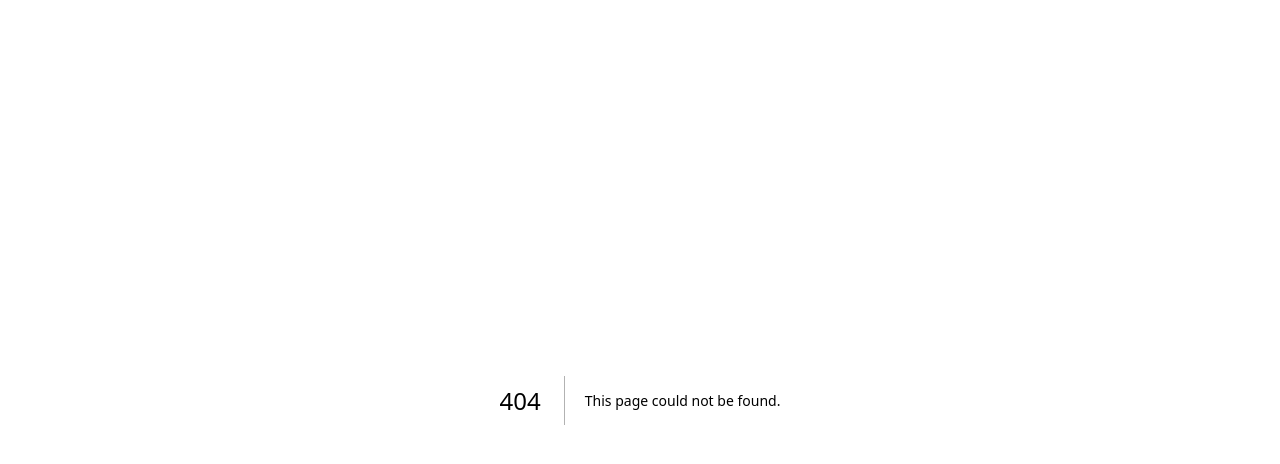
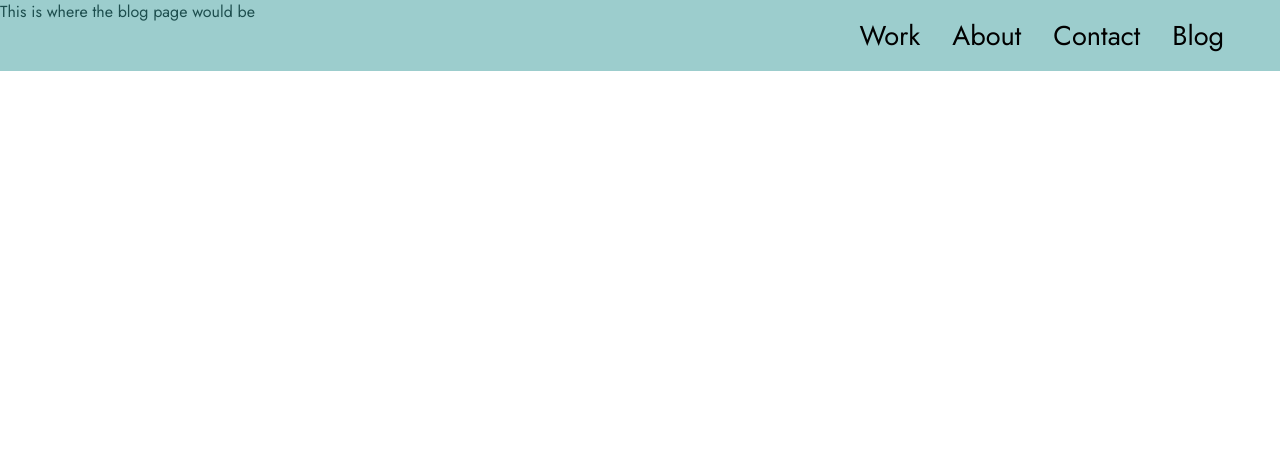
Before and after one commit to kswitch/my-portfolio, a Next.js app: page /blog in a window 1280 px wide. Before the commit this address had no page. Shown: the top 464 px of the page. Built offline with nearby package versions, Linux system fonts and the light colour scheme.

Commit message:
Added Navigation Bar

```diff
--- /dev/null
+++ b/components/navbar/Navbar.tsx
@@ -0,0 +1,13 @@
+import styles from "./navbar.module.css"
+import NavbarItem from "./NavbarItem";
+
+export default function Navbar(): JSX.Element {
+  return (
+    <nav className={styles.navbar}>
+        <NavbarItem value="Work" />
+        <NavbarItem value="About" />
+        <NavbarItem value="Contact" />
+        <NavbarItem value="Blog" />
+    </nav>
+);
+}
--- /dev/null
+++ b/components/navbar/NavbarItem.tsx
@@ -0,0 +1,14 @@
+import Link from "next/link";
+import styles from './nabaritem.module.css'
+
+export default function NavbarItem({value}:{value:string}): JSX.Element {
+    let link
+    if (value === 'Blog') {
+        link = value.toLowerCase()
+    }
+    else {
+        link = `#${value.toLowerCase()}`
+    }
+
+    return <Link href={`/${link}`} className={styles.navbarItem}>{value}</Link>
+}
--- /dev/null
+++ b/components/navbar/nabaritem.module.css
@@ -0,0 +1,13 @@
+.navbarItem {
+    color: black;
+}
+
+.navbarItem:hover {
+    border-bottom: 5px solid red;
+    transition: all 0.2s cubic-bezier(1, 0.68, 0.16, 0.9);
+    color: red;
+}
+
+.navbarItem:active {
+    color:red;
+}
--- /dev/null
+++ b/components/navbar/navbar.module.css
@@ -0,0 +1,24 @@
+.navbar {
+    display: flex;
+    padding: 1rem 1rem;
+    justify-content: space-around;
+    position: fixed;
+    width: 100vw;
+    font-size: 5vw;
+    background-color: rgba(58, 156, 156, 0.501);
+}
+@media (min-width: 400px) {
+    .navbar {
+        justify-content: flex-end;
+        gap: 1.5rem;
+        font-size: 125%;
+        padding-right: 2rem;
+    }
+}
+@media (min-width: 900px) {
+    .navbar {
+        gap: 2rem;
+        padding-right: 3.5rem;
+        font-size: 170%;
+    }
+}
--- a/pages/_app.tsx
+++ b/pages/_app.tsx
@@ -1,6 +1,13 @@
 import '@/styles/globals.css'
 import type { AppProps } from 'next/app'
+import Navbar from '@/components/navbar/Navbar'
+import { Fragment } from 'react'
 
 export default function App({ Component, pageProps }: AppProps) {
-  return <Component {...pageProps} />
+  return (
+    <Fragment>
+      <Navbar />
+      <Component {...pageProps} />
+    </Fragment>
+  )
 }
--- /dev/null
+++ b/pages/blog/index.tsx
@@ -0,0 +1,7 @@
+export default function Blog(): JSX.Element {
+    return (
+        <>
+            This is where the blog page would be
+        </>
+    )
+}
--- a/pages/index.tsx
+++ b/pages/index.tsx
@@ -15,7 +15,6 @@ export default function Home() {
         {/* <link></link> Remeber to put a fav icon here*/}
       </Head>
       <main>
-
       </main>
     </>
   )
--- a/styles/globals.css
+++ b/styles/globals.css
@@ -1,3 +1,17 @@
+@font-face {
+  font-family: 'Hk Grotesk';
+  font-style: normal;
+  font-weight: 400;
+  src: url('../fonts/HKGrotesk-Regular.woff') format('woff');
+}
+
+@font-face {
+  font-family: 'Jost';
+  font-style: normal;
+  font-weight: 400;
+  src: url('../fonts/Jost-Regular.ttf') format('woff');
+}
+
 * {
   box-sizing: border-box;
   padding: 0;
@@ -7,6 +21,7 @@
 html, body {
   max-width: 100vw;
   overflow-x: hidden;
+  font-family: 'Jost';
 }
 
 a {
```
Also changed, not shown: fonts/HKGrotesk-Regular.woff (added), fonts/Jost-Regular.ttf (added).
